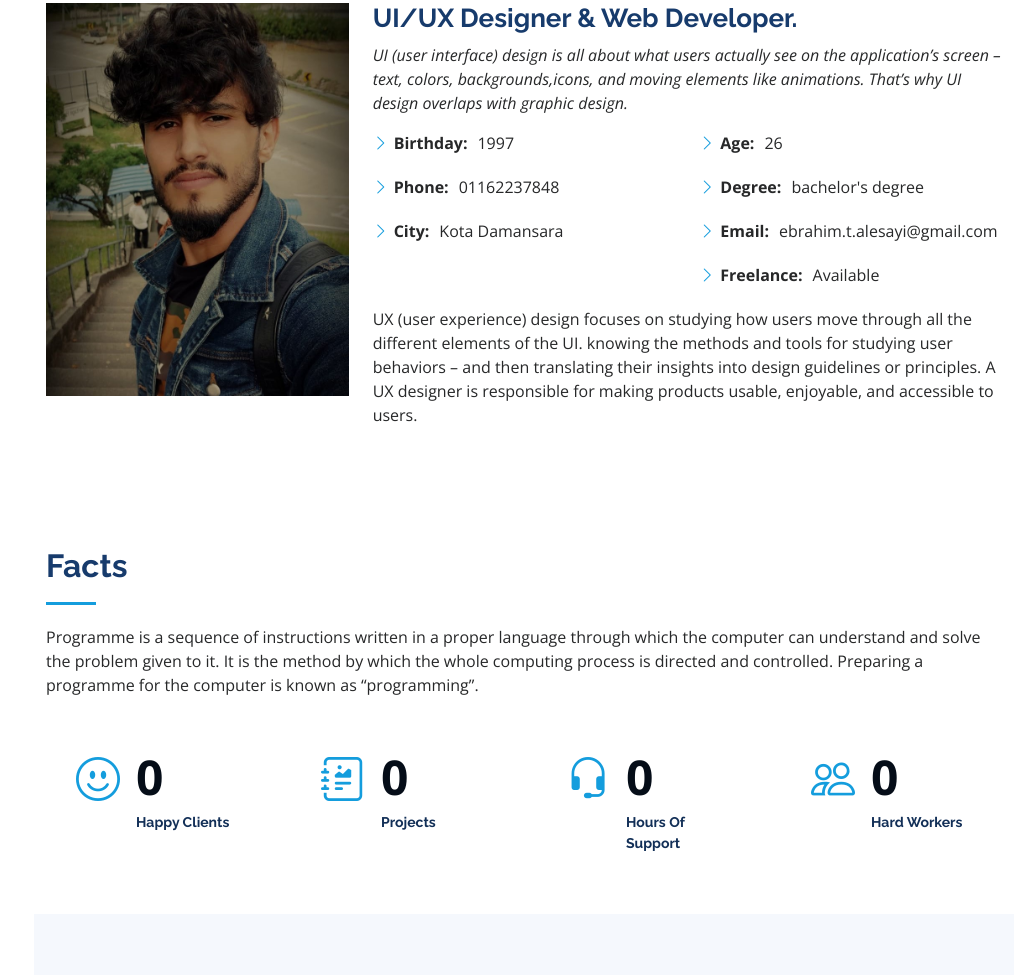
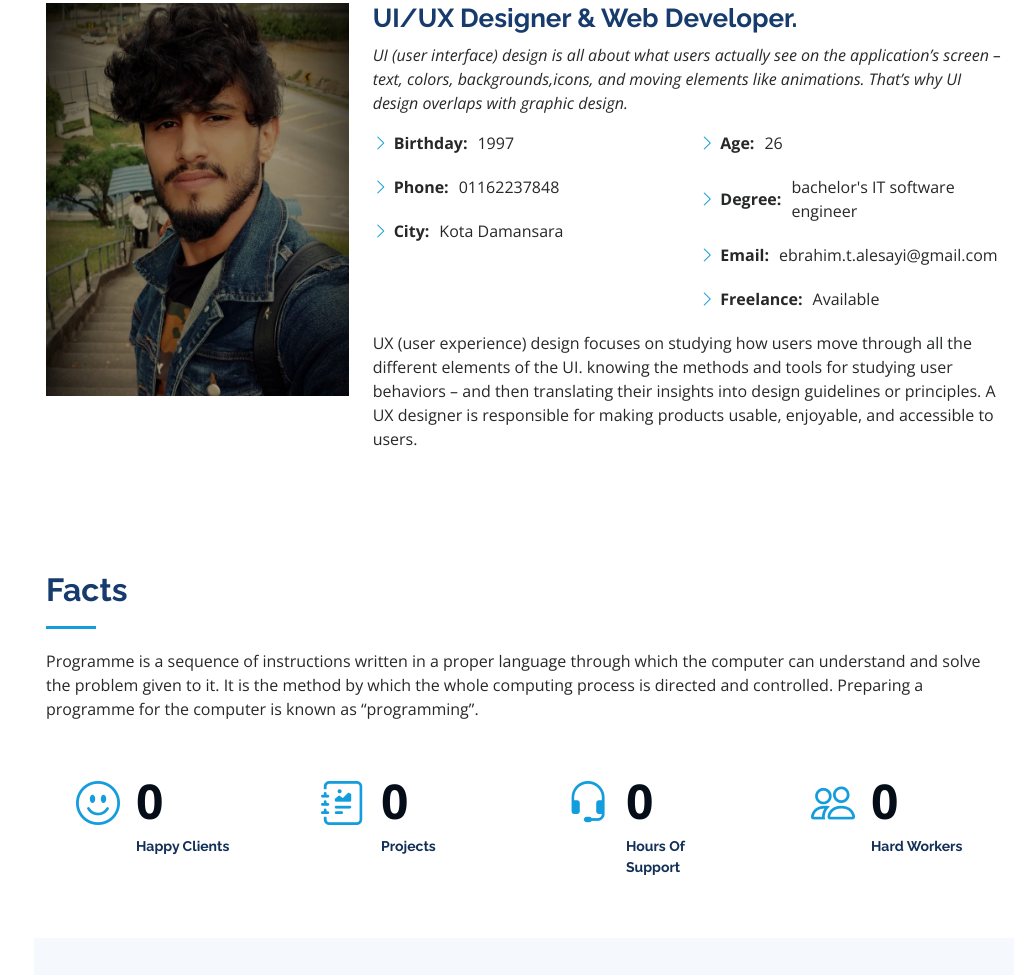
Before and after one commit to ealesayi/alesayi.github.io, a plain HTML site: page index.html in a window 1280 px wide. Shown: the part 1013-1988 px from the top of the page, without its empty margins (266-1280 px from the left). Drawn offline with nearby package versions, Linux system fonts and the light colour scheme; files whose address does not match are found by name.

Commit message:
Update index.html

```diff
--- a/index.html
+++ b/index.html
@@ -93,7 +93,7 @@
               <div class="col-lg-6">
                 <ul>
                   <li><i class="bi bi-chevron-right"></i> <strong>Age:</strong> <span>26</span></li>
-                  <li><i class="bi bi-chevron-right"></i> <strong>Degree:</strong> <span>bachelor's degree</span></li>
+                  <li><i class="bi bi-chevron-right"></i> <strong>Degree:</strong> <span>bachelor's IT software engineer</span></li>
                   <li><i class="bi bi-chevron-right"></i> <strong>Email:</strong> <span>ebrahim.t.alesayi@gmail.com</span></li>
                   <li><i class="bi bi-chevron-right"></i> <strong>Freelance:</strong> <span>Available</span></li>
                 </ul>
```
